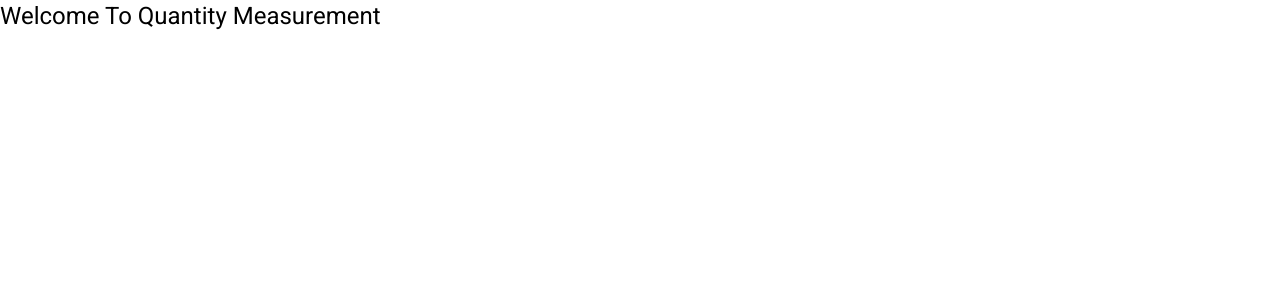
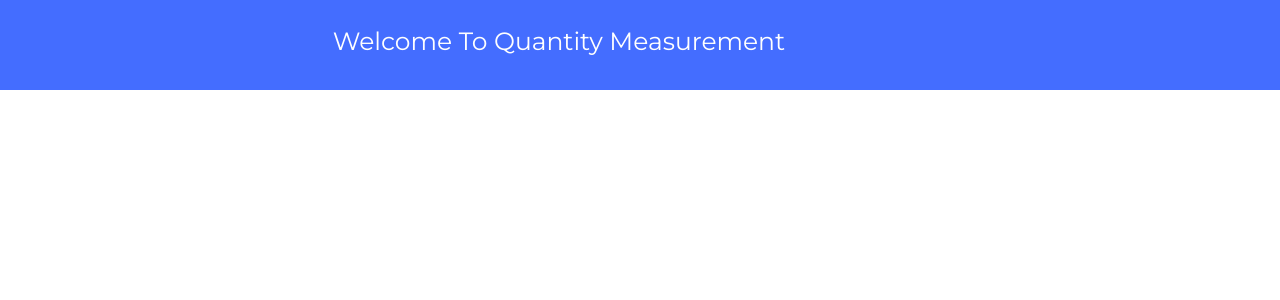
Before and after one commit to karthik-karotra/Quantity-Measurement-Angular, an Angular app: page / in a window 1280 px wide. Shown: the top 300 px of the page. Built offline with nearby package versions, Linux system fonts and the light colour scheme.

Commit message:
[Karthik]Add : Header Component Of Application

```diff
--- a/src/app/app.component.html
+++ b/src/app/app.component.html
@@ -1 +1 @@
-<h1>Welcome To Quantity Measurement</h1>
+<app-app-header></app-app-header>
--- a/src/app/app.module.ts
+++ b/src/app/app.module.ts
@@ -6,10 +6,12 @@ import { BrowserAnimationsModule } from '@angular/platform-browser/animations';
 import { MatToolbarModule } from '@angular/material/toolbar';
 import { MatCardModule } from '@angular/material/card';
 import { FlexLayoutModule } from '@angular/flex-layout';
+import { AppHeaderComponent } from './components/app-header/app-header.component';
 
 @NgModule({
   declarations: [
     AppComponent,
+    AppHeaderComponent,
   ],
   imports: [
     BrowserModule,
--- /dev/null
+++ b/src/app/components/app-header/app-header.component.html
@@ -0,0 +1,3 @@
+<div class="header-main" >
+    <p>Welcome To Quantity Measurement</p>
+</div>
--- /dev/null
+++ b/src/app/components/app-header/app-header.component.scss
@@ -0,0 +1,12 @@
+.header-main {
+    top: 5%;
+    height: 8%;
+    font: normal normal normal 25px Montserrat;
+    letter-spacing: 0px;
+    color: #ffffff;
+    opacity: 1;
+    background: #446dff 0% 0% no-repeat padding-box;
+    display: flex;
+    padding-left: 26%;
+    padding-top: 2%;
+}
--- /dev/null
+++ b/src/app/components/app-header/app-header.component.ts
@@ -0,0 +1,16 @@
+import { Component, OnInit } from '@angular/core';
+import { MatToolbarModule } from '@angular/material/toolbar';
+
+@Component({
+  selector: 'app-app-header',
+  templateUrl: './app-header.component.html',
+  styleUrls: ['./app-header.component.scss']
+})
+export class AppHeaderComponent implements OnInit {
+
+  constructor() { }
+
+  ngOnInit(): void {
+  }
+
+}
```
Also changed, not shown: 1 other file (tests, documents, lock files or other folders).
